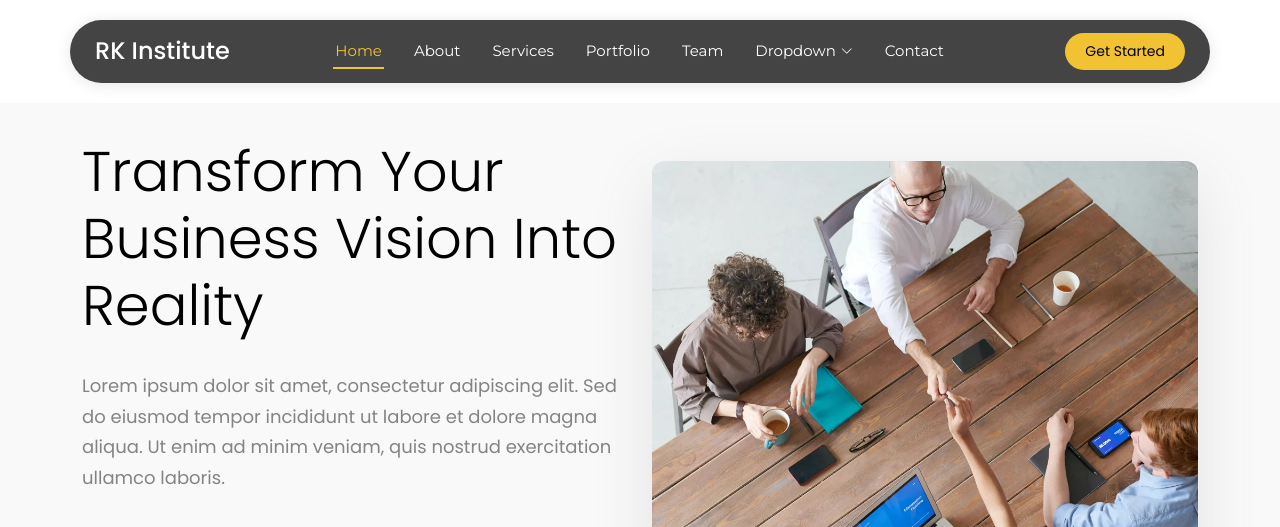
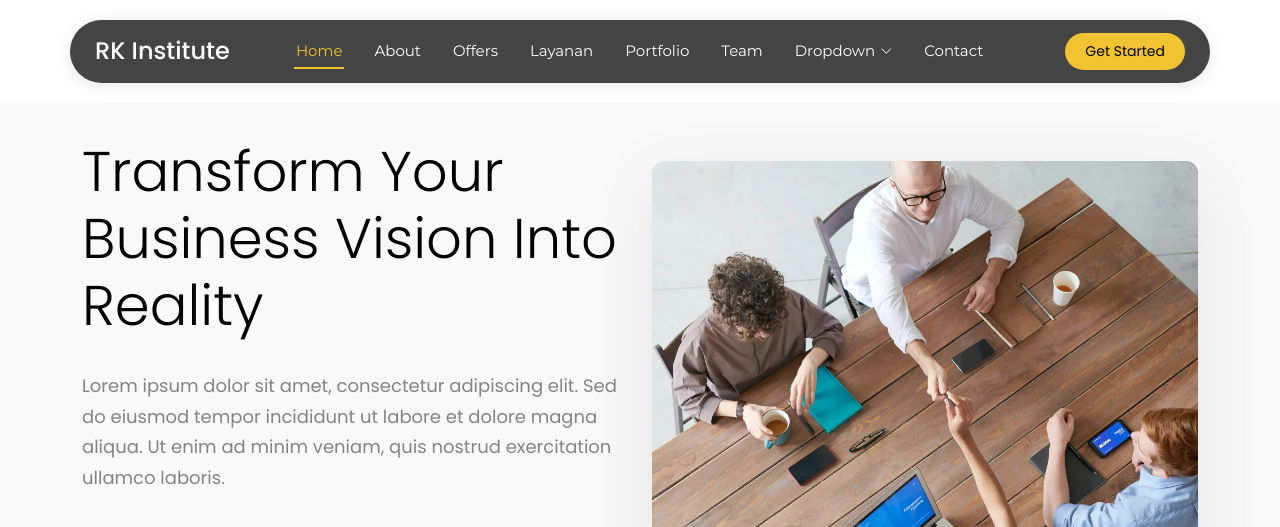
Before and after one commit to souvenirkantor/rkinstitute, a plain HTML site: page index.html in a window 1280 px wide. Shown: the top 527 px of the page. Drawn offline with Linux system fonts and the light colour scheme.

Commit message:
Update index.html

```diff
--- a/index.html
+++ b/index.html
@@ -4,7 +4,7 @@
 <head>
   <meta charset="utf-8">
   <meta content="width=device-width, initial-scale=1.0" name="viewport">
-  <title>Isi ea Title</title>
+  <title>Radar Kediri Institute</title>
   <meta name="description" content="Isi Meta Deskripsi">
   <meta name="keywords" content="Isi Meta Keyword">
 
@@ -44,8 +44,9 @@
         <ul>
           <li><a href="#hero" class="active">Home</a></li>
           <li><a href="#about">About</a></li>
-          <li><a href="#services">Services</a></li>
-          <li><a href="#portfolio">Portfolio</a></li>
+          <li><a href="#services">Offers</a></li>
+          <li><a href="service.html">Layanan</a></li>
+          <li><a href="portfolio.html">Portfolio</a></li>
           <li><a href="#team">Team</a></li>
           <li class="dropdown"><a href="#"><span>Dropdown</span> <i class="bi bi-chevron-down toggle-dropdown"></i></a>
             <ul>
```
